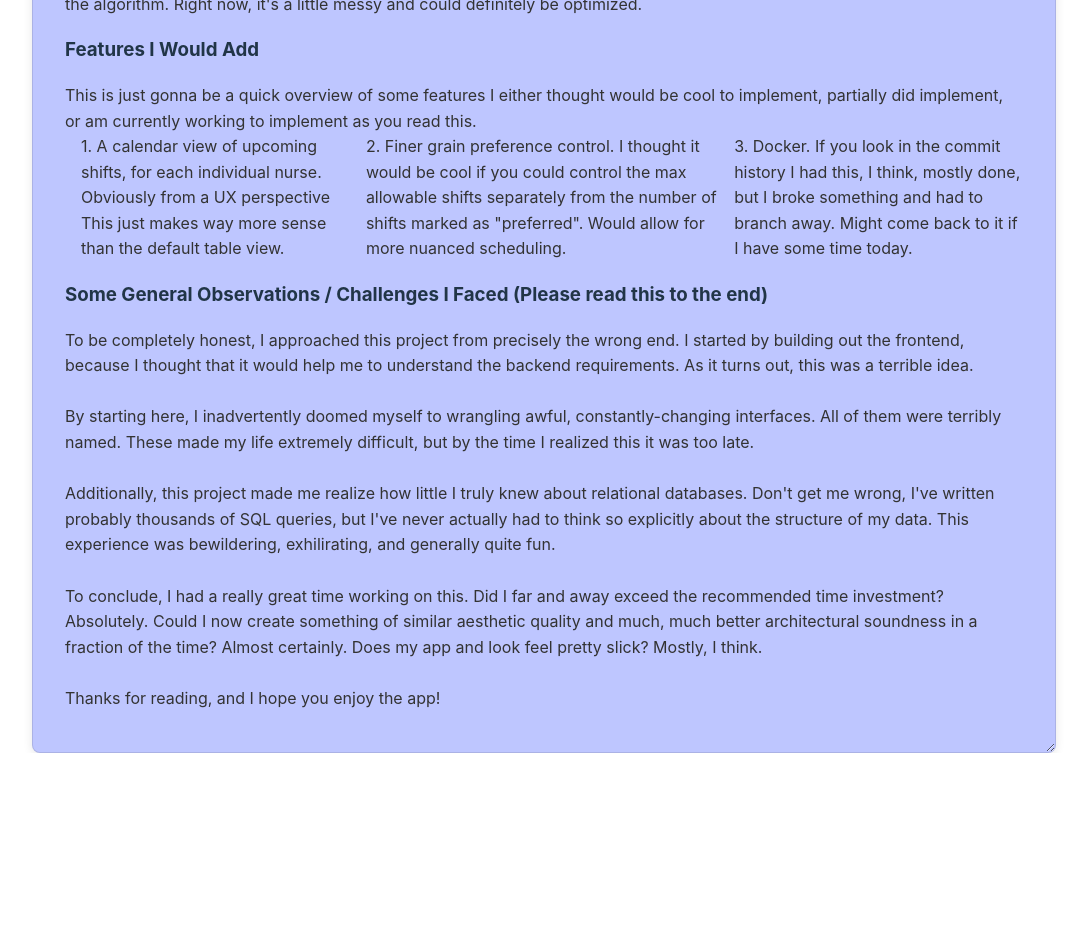
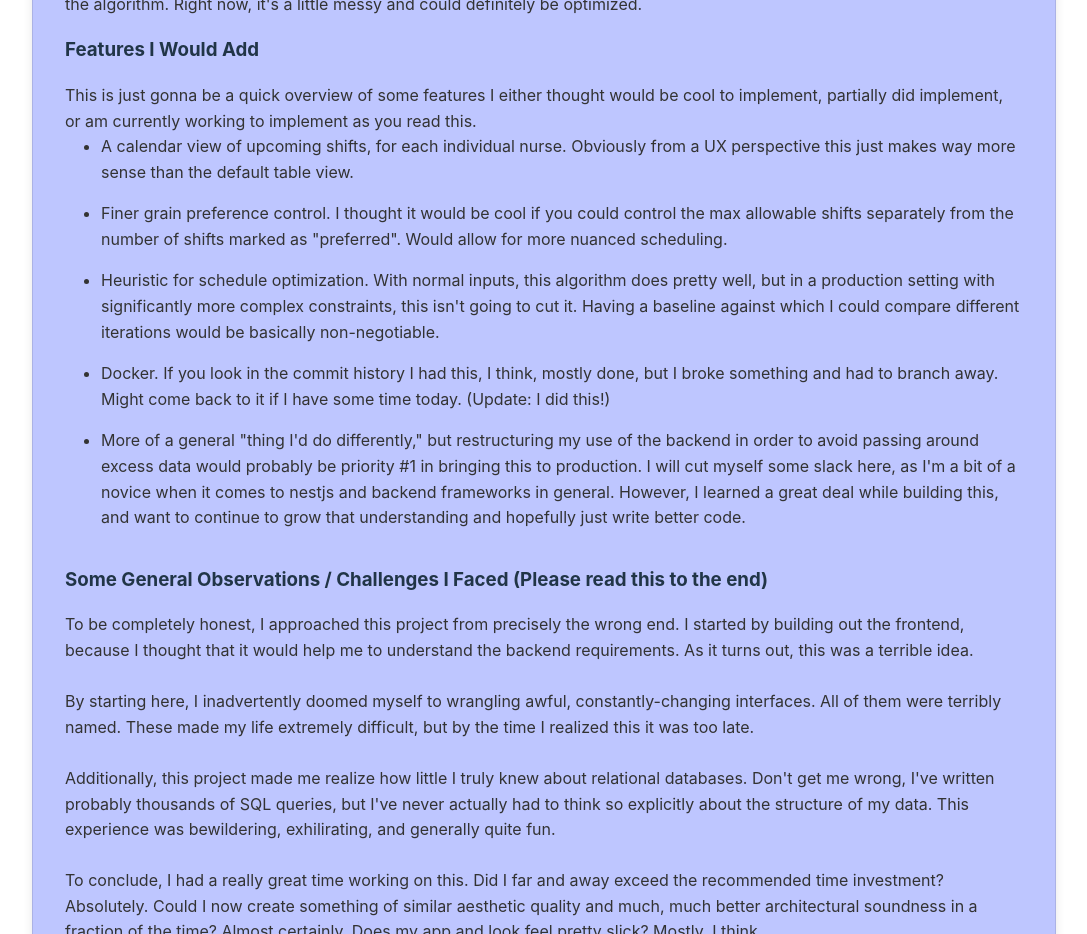
Before and after one commit to BennettPompi/Nurse-Scheduling-Demo, a React (Vite) app in the folder frontend/: page / in a window 1280 px wide. Shown: the part 1060-1994 px from the top of the page, without its empty margins (96-1183 px from the left). Before the commit the page ends 1813 px from the top, so only its background shows below. Built offline with nearby package versions, Linux system fonts and the light colour scheme.

Commit message:
frontend changes

```diff
--- a/frontend/src/pages/Home.tsx
+++ b/frontend/src/pages/Home.tsx
@@ -47,22 +47,33 @@ const Home: React.FC = () => {
       <p>
         This is just gonna be a quick overview of some features I either thought would be cool to implement,
         partially did implement, or am currently working to implement as you read this.
-        <ul>
-          <li>
-            1. A calendar view of upcoming shifts, for each individual nurse. Obviously from a UX perspective
-            This just makes way more sense than the default table view.
+        <ul style={{ listStyleType: 'disc', paddingLeft: '20px', textAlign: 'left', display: 'flex', flexDirection: 'column' }}>
+          <li style={{ marginBottom: '1rem' }}>
+            A calendar view of upcoming shifts, for each individual nurse. Obviously from a UX perspective
+            this just makes way more sense than the default table view.
           </li>
-          <li>
-            2. Finer grain preference control. I thought it would be cool if you could control the max
+          <li style={{ marginBottom: '1rem' }}>
+            Finer grain preference control. I thought it would be cool if you could control the max
             allowable shifts separately from the number of shifts marked as "preferred".
             Would allow for more nuanced scheduling.
           </li>
-          <li>
-            3. Docker. If you look in the commit history I had this, I think, mostly done, but I broke something
-            and had to branch away. Might come back to it if I have some time today.
+          <li style={{ marginBottom: '1rem' }}>
+            Heuristic for schedule optimization. With normal inputs, this algorithm does pretty well,
+            but in a production setting with significantly more complex constraints, this isn't going to
+            cut it. Having a baseline against which I could compare different iterations would be basically
+            non-negotiable.
           </li>
-
-
+          <li style={{ marginBottom: '1rem' }}>
+            Docker. If you look in the commit history I had this, I think, mostly done, but I broke something
+            and had to branch away. Might come back to it if I have some time today. (Update: I did this!)
+          </li>
+          <li style={{ marginBottom: '1rem' }}>
+            More of a general "thing I'd do differently," but restructuring my use of the backend in order to
+            avoid passing around excess data would probably be priority #1 in bringing this to production.
+            I will cut myself some slack here, as I'm a bit of a novice when it comes to nestjs and backend
+            frameworks in general. However, I learned a great deal while building this, and want to continue to grow that
+            understanding and hopefully just write better code.
+          </li>
         </ul>
       </p>
       <h3>Some General Observations / Challenges I Faced (Please read this to the end)</h3>
--- a/frontend/src/services/apiService.ts
+++ b/frontend/src/services/apiService.ts
@@ -10,7 +10,6 @@ const instance = axios.create({
 export default {
   getNurses: async (): Promise<NurseModel[]> => {
     const { data } = await instance.get("/nurses");
-    console.log(data);
     return data;
   },
   getNursePreferences: async (id: number): Promise<NursePrefModel> => {
@@ -48,7 +47,6 @@ export default {
   },
   getSchedules: async () => {
     const { data } = await instance.get("/schedules");
-    console.log(data);
     return data;
   },
   getSchedule: async (id: number) => {
```
Also changed, not shown: 2 other files (tests, documents, lock files or other folders).
